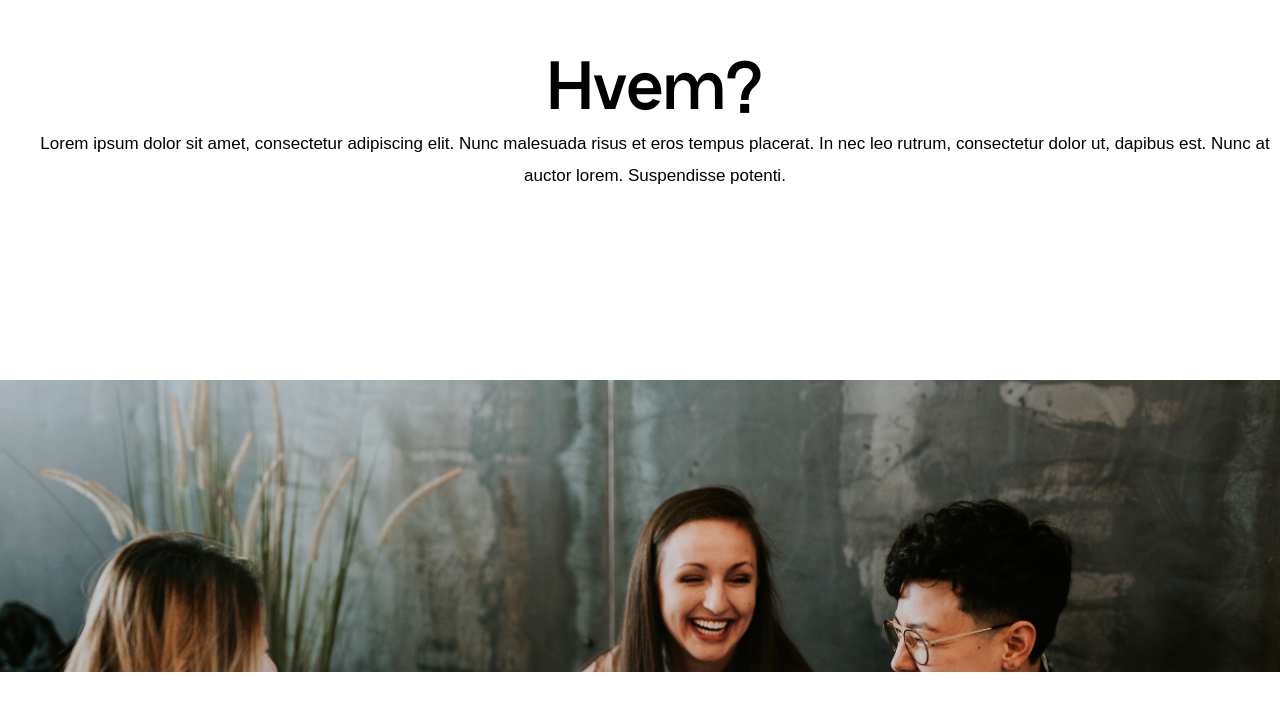
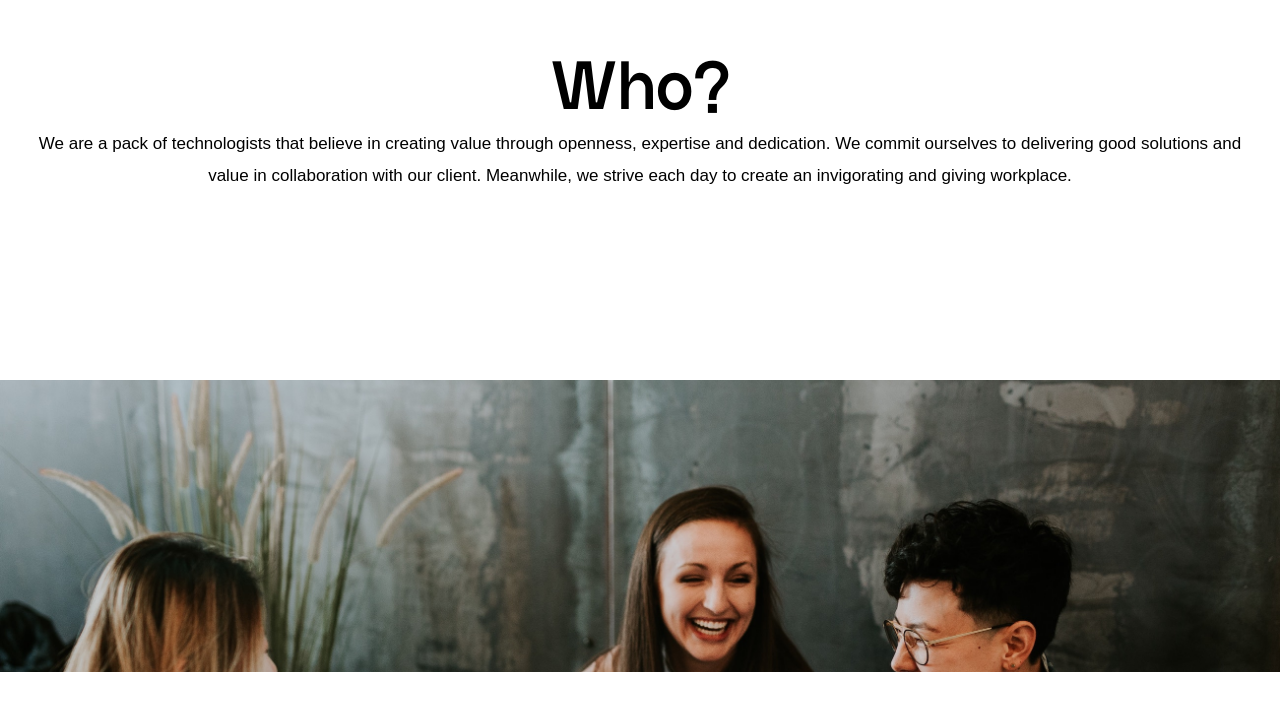
Before and after one commit to Kodeworks/kodeworks.no, a React (Create React App) app: page / in a window 1280 px wide. Shown: the part 928-1638 px from the top of the page. Built offline with nearby package versions, Linux system fonts and the light colour scheme.

Commit message:
Fix darkMode effect

```diff
--- a/src/App.tsx
+++ b/src/App.tsx
@@ -12,27 +12,26 @@ import People from './pages/People';
 import Projects from './pages/Projects';
 import StaffManual from './pages/StaffManual';
 
+import Akerbp from './pages/input/Akerbp';
+import Avinor from './pages/input/Avinor';
+import Bnentreprenor from './pages/input/Bnentreprenor';
 import Equinor from './pages/input/Equinor';
+import Flir from './pages/input/Flir';
+import Gintel from './pages/input/Gintel';
 import Inatur from './pages/input/Inatur';
+import KLP from './pages/input/KLP';
+import Kongsberg from './pages/input/Kongsberg';
+import Lilbit from './pages/input/Lilbit';
+import Politiet from './pages/input/Politiet';
+import Skandiaenergi from './pages/input/Skandiaenergi';
 import Statkraft from './pages/input/Statkraft';
-import Flir from './pages/input/Flir';
+import Sunlitsea from './pages/input/Sunlitsea';
+import Thales from './pages/input/Thales';
 import Vaskehjelp from './pages/input/Vaskehjelp';
-import Sunlitsea from './pages/input/Sunlitsea';
-import Lilbit from './pages/input/Lilbit';
-import Skandiaenergi from './pages/input/Skandiaenergi';
-import Kongsberg from './pages/input/Kongsberg';
-import Akerbp from './pages/input/Akerbp';
-import Gintel from './pages/input/Gintel';
-import Bnentreprenor from './pages/input/Bnentreprenor';
-import Politiet from './pages/input/Politiet';
-import Avinor from './pages/input/Avinor';
-import KLP from './pages/input/KLP';
-import Thales from './pages/input/Thales';
 
 import xmarkIcon from './assets/icons/xmark.svg';
 
 import './styles/kw.css';
-
 
 function App() {
   const [isNavigationOpen, setIsNavigationOpen] = useState(false)
@@ -60,7 +59,7 @@ function App() {
         <Routes>
           <Route path="/" element={<Home handleDarkMode={handleDarkMode} />} />
           <Route path="staffmanual" element={<StaffManual />} />
-          <Route path="people" element={<People />} />
+          <Route path="people" element={<People handleDarkMode={handleDarkMode} />} />
           <Route path="projects" element={<Projects handleDarkMode={handleDarkMode} />} />
           <Route path="input/*" element={<InputRoutes />} />
         </Routes>
--- a/src/pages/Home/home.css
+++ b/src/pages/Home/home.css
@@ -30,9 +30,10 @@
 }
 
 #about > div {
+  box-sizing: border-box;
   margin: 120px auto 120px auto;
   max-width: 1280px;
-  padding: 60px 0 60px var(--gutter-size);
+  padding: 60px var(--gutter-size) 60px var(--gutter-size);
 }
 
 #about img {
--- a/src/pages/Home/index.tsx
+++ b/src/pages/Home/index.tsx
@@ -14,11 +14,9 @@ interface Prop {
 }
 
 function Home({ handleDarkMode } : Prop) {
-
   const [highlightedProject, setHighlightedProject] = useState<Project>();
 
   const people = api.people.getPeople();
-
   const highlightedProjects = api.projects.getHighlightedProjects();
 
   useEffect(() => {
@@ -30,9 +28,17 @@ function Home({ handleDarkMode } : Prop) {
     handleDarkMode(false);
   }, []);
 
-  document.addEventListener('scroll', function() {
-    darkMode('projects', handleDarkMode);
-  });
+  useEffect(() => {
+    function darkModeListener() {
+      darkMode('projects', handleDarkMode);
+    }
+
+    document.addEventListener('scroll', darkModeListener);
+
+    return function cleanupListener() {
+      document.removeEventListener('scroll', darkModeListener);
+    }
+  }, [handleDarkMode]);
 
   return (
     <>
@@ -42,12 +48,9 @@ function Home({ handleDarkMode } : Prop) {
 
       <article id="about">
         <div>
-          <h2>Hvem?</h2>
+          <h2>Who?</h2>
           <p>
-            Lorem ipsum dolor sit amet, consectetur adipiscing elit. Nunc
-            malesuada risus et eros tempus placerat. In nec leo rutrum,
-            consectetur dolor ut, dapibus est. Nunc at auctor lorem.
-            Suspendisse potenti.
+            We are a pack of technologists that believe in creating value through openness, expertise and dedication. We commit ourselves to delivering good solutions and value in collaboration with our client. Meanwhile, we strive each day to create an invigorating and giving workplace.
           </p>
         </div>
 
--- a/src/pages/People/index.tsx
+++ b/src/pages/People/index.tsx
@@ -1,8 +1,18 @@
+import { useEffect } from 'react';
+
 import PeopleList from '../../components/PeopleList';
 
 import './people.css';
 
-function People() {
+interface Prop {
+  handleDarkMode(isDarkMode: boolean): any
+}
+
+function People({ handleDarkMode }: Prop) {
+  useEffect(() => {
+    handleDarkMode(false);
+  }, []);
+
   return (
     <div id="container">
       <div>
--- a/src/pages/Projects/index.tsx
+++ b/src/pages/Projects/index.tsx
@@ -3,7 +3,6 @@ import { useEffect } from 'react';
 import ProjectTile from '../../components/ProjectTile';
 
 import api from '../../api';
-import darkMode from '../../utils/darkMode';
 
 import './projects.css';
 
@@ -21,7 +20,7 @@ function Projects({ handleDarkMode }: Prop) {
       <header>
         <h1>Prosjektene</h1>
 
-      <p>[SIMEN, WE NEED TEXT HERE] - Lorem ipsum dolor sit amet, consectetur adipiscing elit. Ut sit amet dapibus nisl, eu molestie odio. Cras egestas lorem sed mauris dapibus viverra. Praesent quis iaculis augue, sit amet porta lacus..</p>
+        <p>Since 2008, we have through our value oriented approach completed great projects with clients of varying size, and across a wide spectrum of domains. Read more about the types of solutions we have developed for our client here.</p>
       </header>
 
       { api.projects.getProjects().map((project) => <ProjectTile key={ project.name } project={ project }/>)}
```
